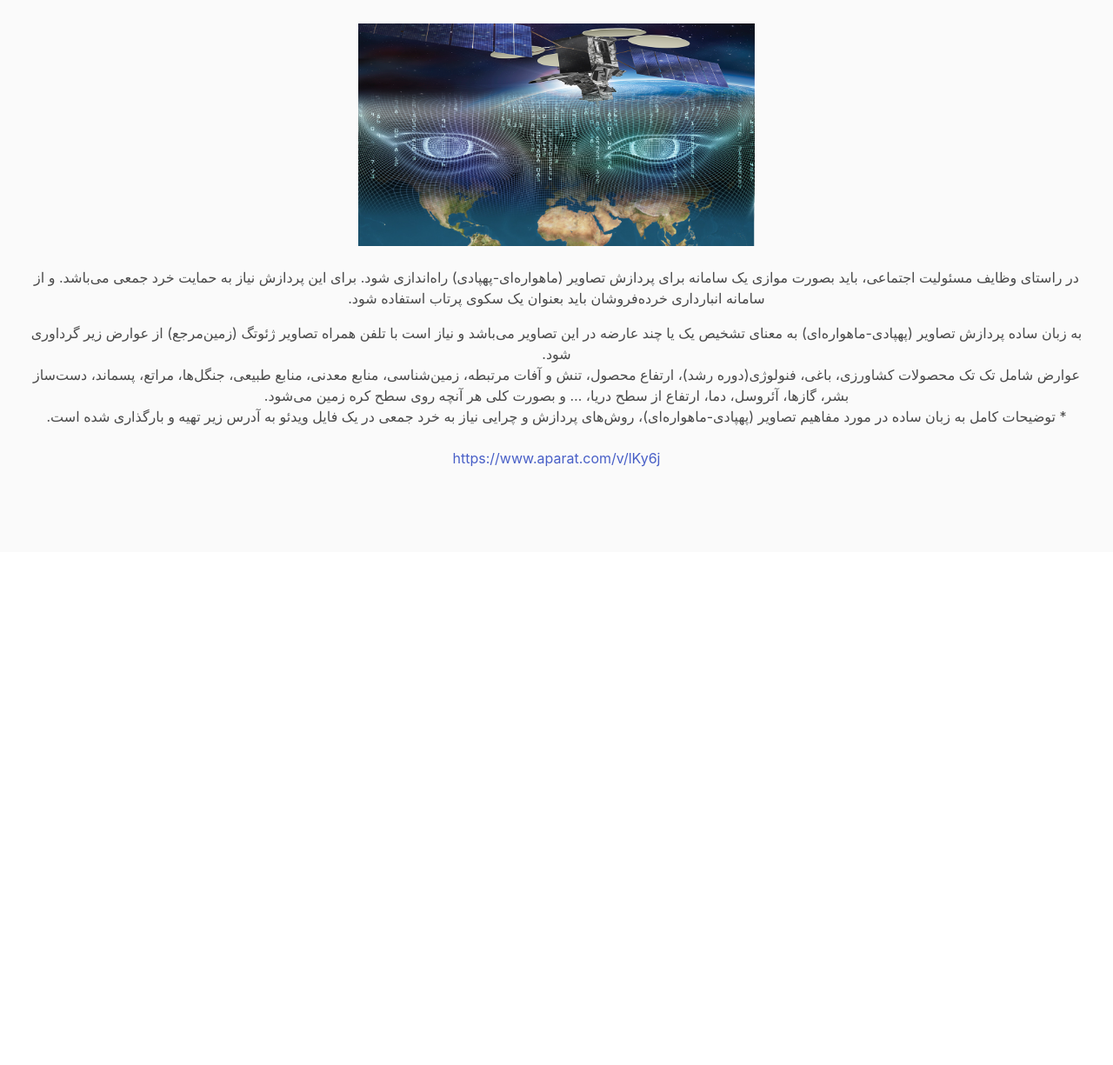
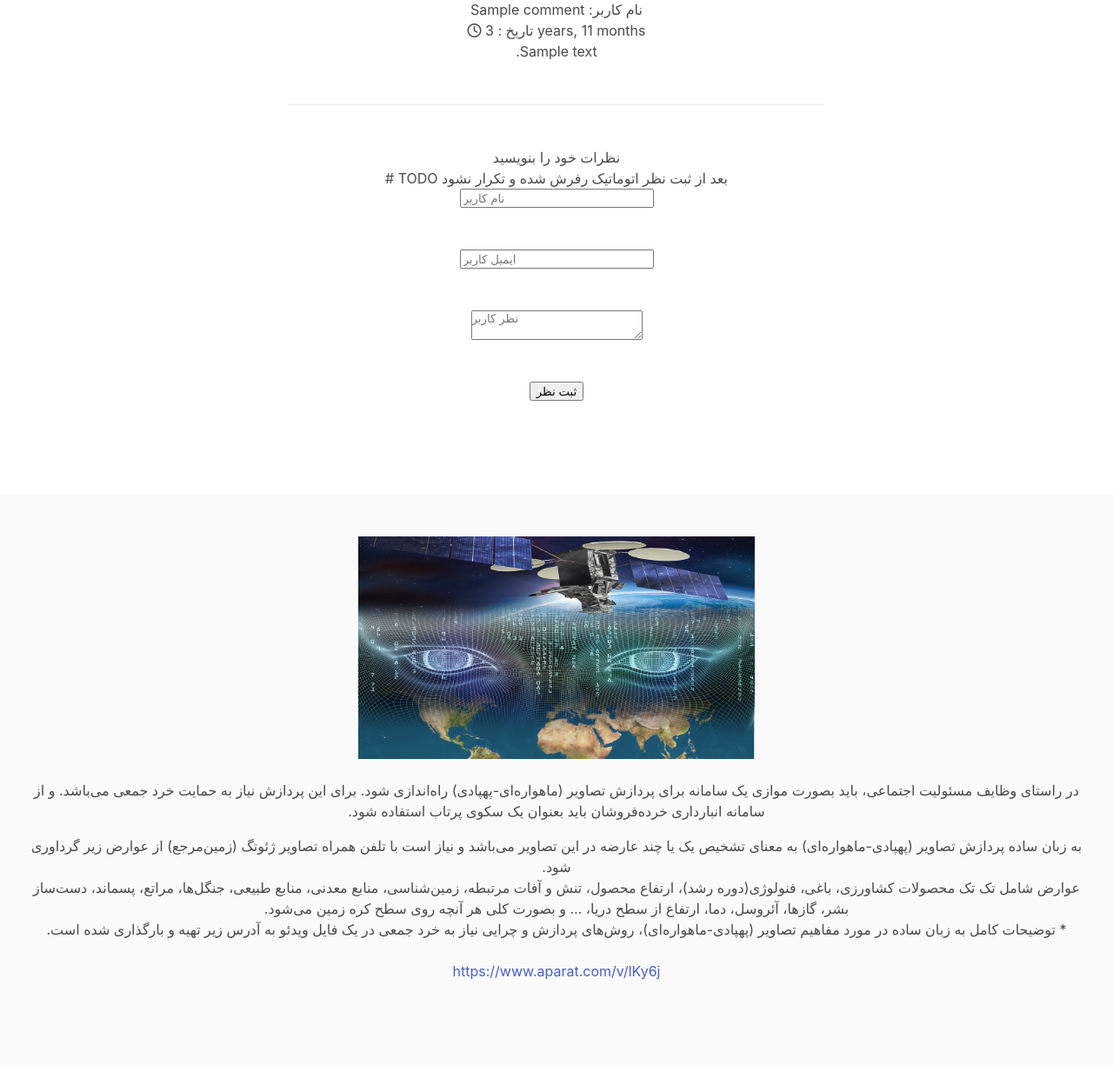
Before and after one commit to kiarash-borooshan/scanpay, a Django app: page /post_detail/1/ in a window 1280 px wide. Shown: the part 1079-2304 px from the top of the page at 87% size. Before the commit the page ends 1616 px from the top, so only its background shows below. Run offline with Django 5.2, Linux system fonts and the light colour scheme; tables that the repository leaves empty hold one stand-in row (values such as "Sample post"); some libraries are stand-ins or nearby versions.

Commit message:
comment done

```diff
--- a/sPay/store_warehouse/forms.py
+++ b/sPay/store_warehouse/forms.py
@@ -1,4 +1,4 @@
-from .models import Store
+from .models import Store, Comment
 from django import forms
 
 
@@ -6,3 +6,10 @@ class AddPost(forms.ModelForm):
     class Meta:
         model = Store
         exclude = ("user", "created", "updated", "slug")
+
+
+class CommentForm(forms.Form):
+    name = forms.CharField(max_length=50)
+    email = forms.CharField(widget=forms.EmailInput,
+                            max_length=100)
+    message = forms.CharField(widget=forms.Textarea)
--- a/sPay/store_warehouse/models.py
+++ b/sPay/store_warehouse/models.py
@@ -1,3 +1,4 @@
+from datetime import timezone, datetime
 from django.contrib.auth.models import User
 from django.db import models
 
@@ -107,3 +108,23 @@ class Category2(models.Model):
 
     def __str__(self):
         return self.title
+
+
+class Comment(models.Model):
+    store = models.ForeignKey(Store,
+                              on_delete=models.CASCADE,
+                              related_name="comment",
+                              verbose_name="نام کالا ",
+                              null=True, blank=True)
+    name = models.CharField(max_length=50,
+                            verbose_name="نام کاربر ")
+    email = models.EmailField(verbose_name="ایمیل کاربر ",
+                              max_length=50)
+    message = models.TextField()
+    date = models.DateTimeField(auto_now_add=True,
+                                null=True, blank=True)
+
+    objects = models.Manager()
+
+    def __str__(self):
+        return self.name
--- a/sPay/store_warehouse/views.py
+++ b/sPay/store_warehouse/views.py
@@ -1,7 +1,7 @@
 from django.http import HttpResponse
 from django.shortcuts import render, get_object_or_404
-from .models import Store
-from .forms import AddPost
+from .models import Store, Comment
+from .forms import AddPost, CommentForm
 
 
 def first_page(request):
@@ -19,9 +19,33 @@ def post_list(request):
 
 def post_detail(request, id_num):
     p_d = Store.objects.get(id=id_num)
+    cmnt = Comment.objects.all().filter(store=p_d)
+
+    if request.method == "POST":
+        cmnt_frm = CommentForm(data=request.POST)
+        if cmnt_frm.is_valid():
+            cd = cmnt_frm.cleaned_data
+            new_name = cd["name"]
+            new_email = cd["email"]
+            new_message = cd["message"]
+
+            new_comment = Comment(name=new_name,
+                                  email=new_email,
+                                  message=new_message,
+                                  store=p_d)
+            new_comment.save()
+
+    else:
+        cmnt_frm = CommentForm()
+
+    c = {
+        "p_d": p_d,
+        "comment": cmnt,
+    }
+
     return render(request,
                   "store_warehouse/post_detail.html",
-                  {"p_d": p_d})
+                  c)
 
 
 def add_post(request):
--- a/sPay/templates/store_warehouse/post_detail.html
+++ b/sPay/templates/store_warehouse/post_detail.html
@@ -4,6 +4,7 @@
 
 
 {% block content %}
+<center>
 <div class="column is-6 head">
 
     {% if p_d.scan_same_QR %}
@@ -41,35 +42,96 @@
         </div>
     </div>
     <hr>
+    <br>
 
-    <h3 class="title is-3">Comments</h3>
-    <form class="field">
-        <div class="control block">
-            <input type="textarea" class="textarea is-small ta">
+<!--    comment -->
+    <div class="blog-comment-box">
+        <h3> نظرات </h3>
+
+        {% for cmnt in comment %}
+            <div class="comment-item">
+            <div class="comment-item-left">
+                <img src="images/avt-img.jpg" alt="">
+            </div>
+            <div class="comment-item-right">
+                <div dir="rtl" class="pull-left">
+                    نام کاربر:
+                    {{ cmnt.name }}
+<!--                    <a href="#"></a>-->
+                </div>
+                <div class="pull-right">
+                    <i class="fa fa-clock-o" aria-hidden="true"></i>
+                    تاریخ : <span>{{ cmnt.date | timesince}}</span>
+                </div>
+                <div dir="rtl" class="des-l">
+                    <p>{{ cmnt.message }}</p>
+                </div>
+
+<!--                پاسخ به نظر -->
+<!--                <a href="#" class="right-btn-re">-->
+<!--                    <i class="fa fa-reply" aria-hidden="true"></i>-->
+<!--                    Reply-->
+<!--                </a>-->
+                <br>
+            </div>
         </div>
-        <div class="control block">
-            <input type="submit" class="button is-light" value="send">
+        {% endfor %}
+
+        <hr>
+        <br>
+
+<!--        comment form -->
+        <div class="comment-respond-box">
+
+            <h3>نظرات خود را بنویسید </h3>
+            # TODO بعد از ثبت نظر اتوماتیک رفرش شده و تکرار نشود
+            <br>
+
+<!--            نام کاربر -->
+            <div class="comment-respond-form">
+                <form id="commentrespondform" class="comment-form-respond row" method="post">
+                    {% csrf_token %}
+                    <div class="col-lg-6 col-md-6 col-sm-6">
+                        <div class="form-group">
+                            <input id="name_com"
+                                   class="form-control"
+                                   name="name"
+                                   placeholder="نام کاربر "
+                                   type="text">
+                        </div>
+                        <br><br>
+
+<!--                         ایمیل کاربر -->
+                        <div class="form-group">
+                            <input id="email_com"
+                                   class="form-control"
+                                   name="email"
+                                   placeholder="ایمیل کاربر "
+                                   type="email">
+                        </div>
+                        <br><br>
+                    </div>
+
+<!--                     نظر کاربر -->
+                    <div class="col-lg-6 col-md-6 col-sm-6">
+                        <div class="form-group">
+                            <textarea class="form-control"
+                                      name="message"
+                                      id="textarea_com"
+                                      placeholder="نظر کاربر "
+                                      rows="2"></textarea>
+                        </div>
+                        <br><br>
+                    </div>
+
+<!--                    ثبت نظر کاربر -->
+                    <div class="col-lg-12 col-md-12 col-sm-12">
+                        <button class="btn btn-submit">ثبت نظر </button>
+                    </div>
+                </form>
+            </div>
         </div>
-    </form>
-<!--    <div class="comments">-->
-<!--        <ul>-->
-<!--            <li class="comment">-->
-<!--                <div class="author">-->
-<!--                    <img src="./static/img.jpg" class="author-img" alt="">-->
-<!--                    <h4 class="title is-4">Nima Parandavar</h4>-->
-<!--                </div>-->
-<!--                <hr>-->
-<!--                <p>Lorem ipsum, dolor sit amet consectetur adipisicing elit. Veniam, asperiores.</p>-->
-<!--            </li>-->
-<!--            <li class="comment">-->
-<!--                <div class="author">-->
-<!--                    <img src="./static/img.jpg" class="author-img" alt="">-->
-<!--                    <h4 class="title is-4">Nima Parandavar</h4>-->
-<!--                </div>-->
-<!--                <hr>-->
-<!--                <p>Lorem ipsum, dolor sit amet consectetur adipisicing elit. Veniam, asperiores.</p>-->
-<!--            </li>-->
-<!--        </ul>-->
-<!--    </div>-->
+    </div>
 </div>
 {% endblock %}
+</center>
```
Also changed, not shown: sPay/store_warehouse/admin.py (+6 -1 lines), README.md, sPay/store_warehouse/migrations/0003_comment.py (added), sPay/store_warehouse/migrations/0004_comment_date_comment_store_alter_comment_email.py (added).
